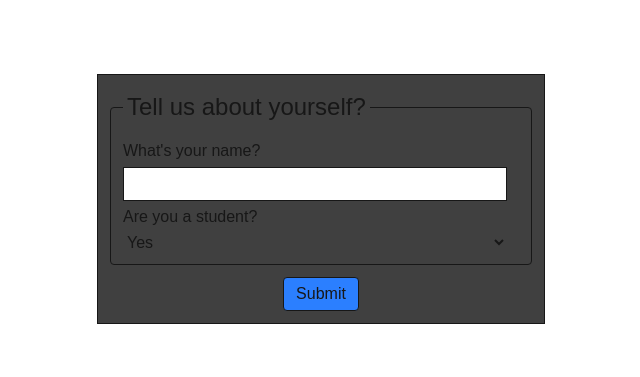
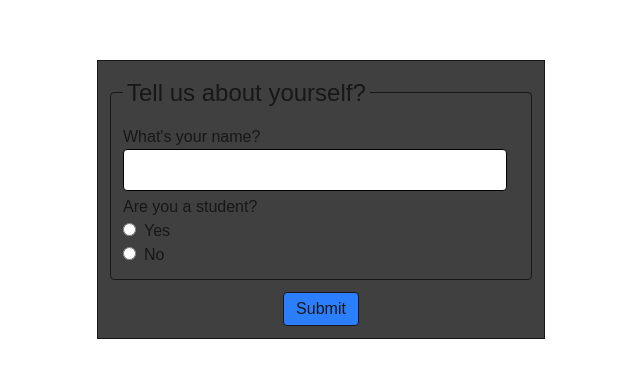
Before and after one commit to FredH2O/basic-ts-form, a Next.js app: page / in a window 1280 px wide. Shown: the part 201-578 px from the top of the page, without its empty margins (319-959 px from the left). Built offline with nearby package versions, Linux system fonts and the light colour scheme.

Commit message:
TypeScript practice day 1

```diff
--- a/components/Form.tsx
+++ b/components/Form.tsx
@@ -4,33 +4,73 @@ import { useState } from "react";
 const Form = () => {
   const [submitQuestion, setSubmitQuestion] = useState<{
     name: string;
-    student: boolean;
+    student: boolean | undefined;
   }>({
     name: "",
-    student: null,
+    student: undefined,
   });
 
-  const handleSubmit = () => {
-    setSubmitQuestion();
+  const handleChange = (
+    e: React.ChangeEvent<
+      HTMLInputElement | HTMLSelectElement | HTMLTextAreaElement
+    >
+  ) => {
+    const { name, value } = e.target;
+
+    setSubmitQuestion((prev) => ({
+      ...prev,
+      [name]: name === "student" ? value === "true" : value,
+    }));
   };
 
   return (
     <div className="flex justify-center items-center h-screen">
-      <form
-        onSubmit={handleSubmit}
-        className="container border p-3 bg-neutral-700 m-auto max-w-md flex flex-col justify-center items-center"
-      >
+      <form className="container border p-3 bg-neutral-700 m-auto max-w-md flex flex-col justify-center items-center">
         <fieldset className="border w-full p-3 rounded">
           <legend className="p-1 text-2xl">Tell us about yourself?</legend>
 
           <div className="flex flex-col justify-start max-w-sm space-y-1">
-            <label htmlFor="">What's your name?</label>
-            <input type="text" className="border p-1 bg-white" />
-            <label htmlFor="">Are you a student?</label>
-            <select name="" id="">
-              <option value="true">Yes</option>
-              <option value="false">False</option>
-            </select>
+            {/* name */}
+            <div className="flex flex-col">
+              <label htmlFor="name">What's your name?</label>
+              <input
+                id="name"
+                type="text"
+                value={submitQuestion.name}
+                onChange={handleChange}
+                className="border p-2 bg-white rounded text-black"
+              />
+            </div>
+
+            {/* student */}
+            <div>
+              <span className="mb-3">Are you a student?</span>
+              <div className="flex flex-col">
+                <label htmlFor="student-yes" className="">
+                  <input
+                    type="radio"
+                    value="true"
+                    onChange={handleChange}
+                    placeholder="Yes"
+                    className="mr-2"
+                    name="student"
+                    id="student"
+                  />
+                  Yes
+                </label>
+
+                <label htmlFor="student-no">
+                  <input
+                    value="false"
+                    type="radio"
+                    className="mr-2"
+                    name="student"
+                    id="student"
+                  />
+                  No
+                </label>
+              </div>
+            </div>
           </div>
         </fieldset>
 
```
